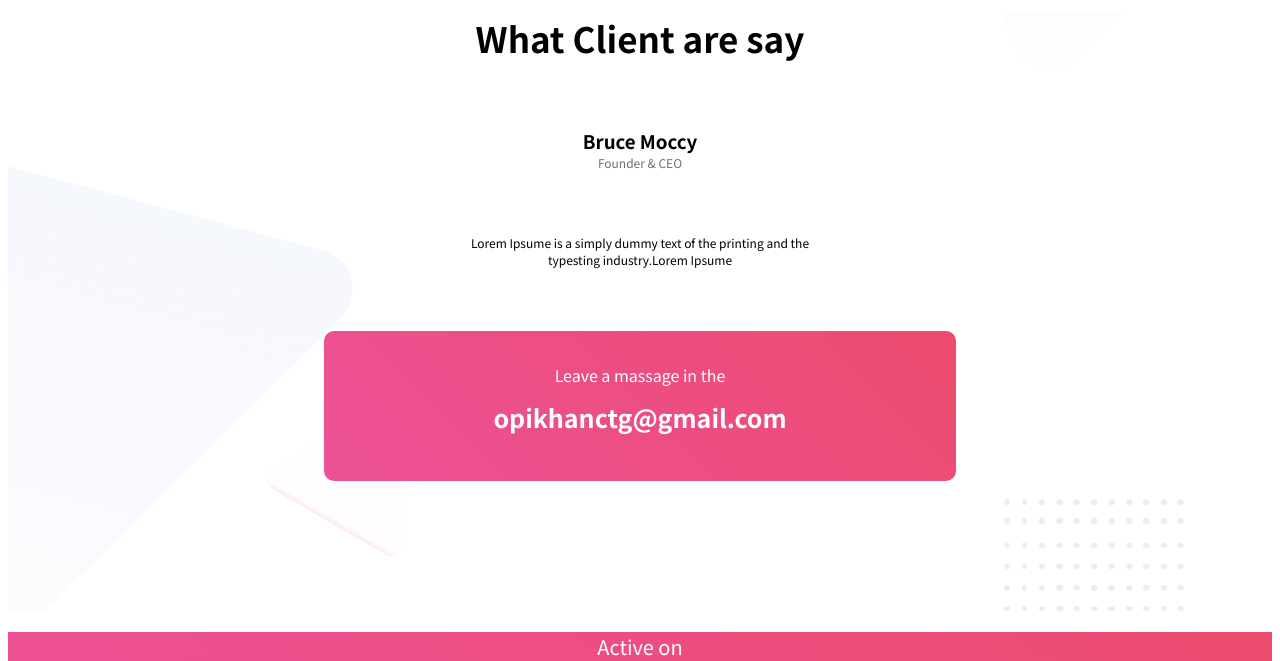
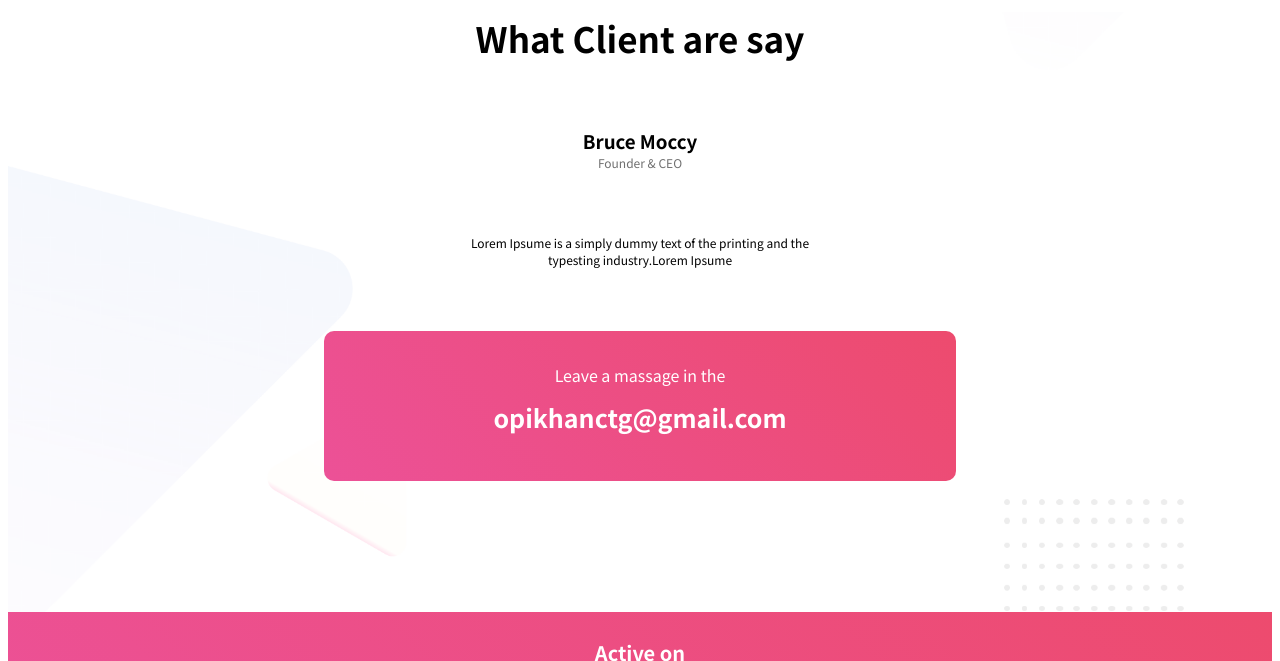
Before and after one commit to irfathopi/portfolio-project, a plain HTML site: page index.html in a window 1280 px wide. Shown: the part 1722-2383 px from the top of the page. Drawn offline with Linux system fonts and the light colour scheme.

Commit message:
final commit

```diff
--- a/style.css
+++ b/style.css
@@ -203,6 +203,11 @@ h3{
  p.active{
     color:white;
     font-size:20px;
+    font-weight:bold;
+    margin:0px;
+    padding:2% 0% 0% 0%
+
+
 
 }
 
```
